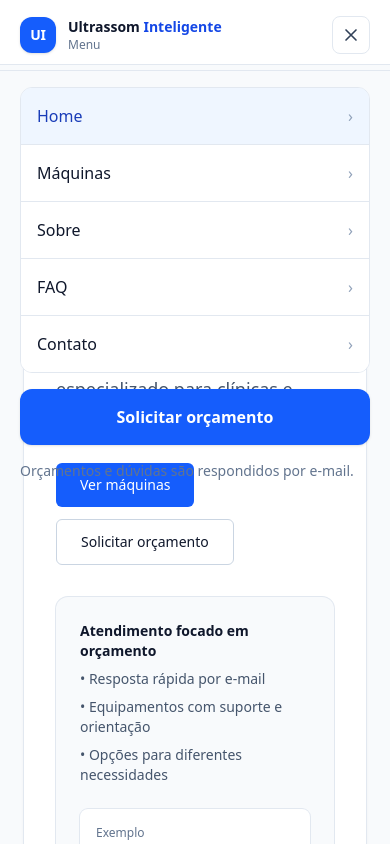
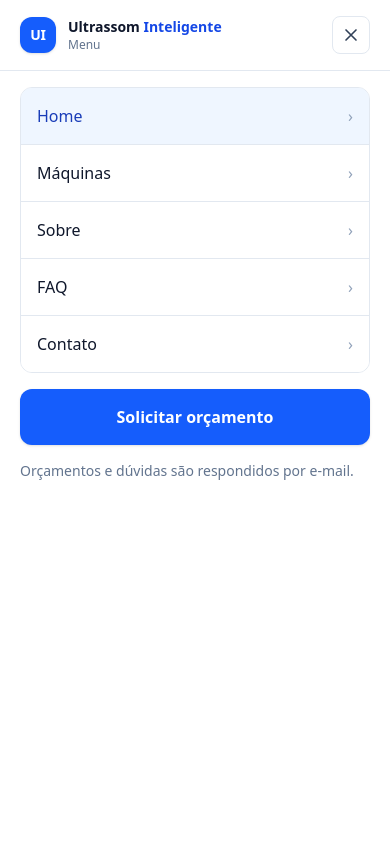
Before and after one commit to jvdellolio/ultrassom-inteligente, a Next.js app: page / in a window 390 px wide. Both pictures are taken after a click on the button "Abrir menu". Shown: the top 844 px of the page. Built offline with nearby package versions, Linux system fonts and the light colour scheme.

Commit message:
Fix mobile menu fullscreen height

```diff
--- a/src/components/Header.js
+++ b/src/components/Header.js
@@ -122,7 +122,7 @@ export default function Header() {
 
       {/* MENU MOBILE: FULL SCREEN, SEM VAZAR O SITE */}
       {open && (
-        <div className="fixed inset-0 z-9999 md:hidden">
+        <div className="fixed inset-0 z-[9999] md:hidden">
           {/* backdrop */}
           <button
             type="button"
@@ -131,9 +131,9 @@ export default function Header() {
             onClick={() => setOpen(false)}
           />
 
-          {/* painel branco cobrindo a tela toda */}
-          <div className="absolute inset-0 bg-white">
-            {/* topo do menu */}
+          {/* PAINEL FULLSCREEN REAL (dvh) */}
+          <div className="absolute inset-0 h-[100dvh] bg-white flex flex-col">
+            {/* topo */}
             <div className="flex items-center justify-between border-b border-slate-200 px-5 py-4">
               <div className="flex items-center gap-3">
                 <div className="flex h-9 w-9 items-center justify-center rounded-xl bg-blue-600 text-white shadow-sm">
@@ -164,9 +164,9 @@ export default function Header() {
               </button>
             </div>
 
-            {/* links (lista limpa, sem “cartões” sobrepondo) */}
-            <nav className="px-5 py-4">
-              <ul className="divide-y divide-slate-200 overflow-hidden rounded-xl border border-slate-200">
+            {/* CONTEÚDO DO MENU (rola aqui dentro, não no site) */}
+            <div className="flex-1 overflow-y-auto px-5 py-4">
+              <ul className="divide-y divide-slate-200 overflow-hidden rounded-xl border border-slate-200 bg-white">
                 {nav.map((item) => {
                   const active = isActive(pathname, item.href);
                   return (
@@ -196,7 +196,7 @@ export default function Header() {
               <p className="mt-4 text-sm text-slate-500">
                 Orçamentos e dúvidas são respondidos por e-mail.
               </p>
-            </nav>
+            </div>
           </div>
         </div>
       )}
```
